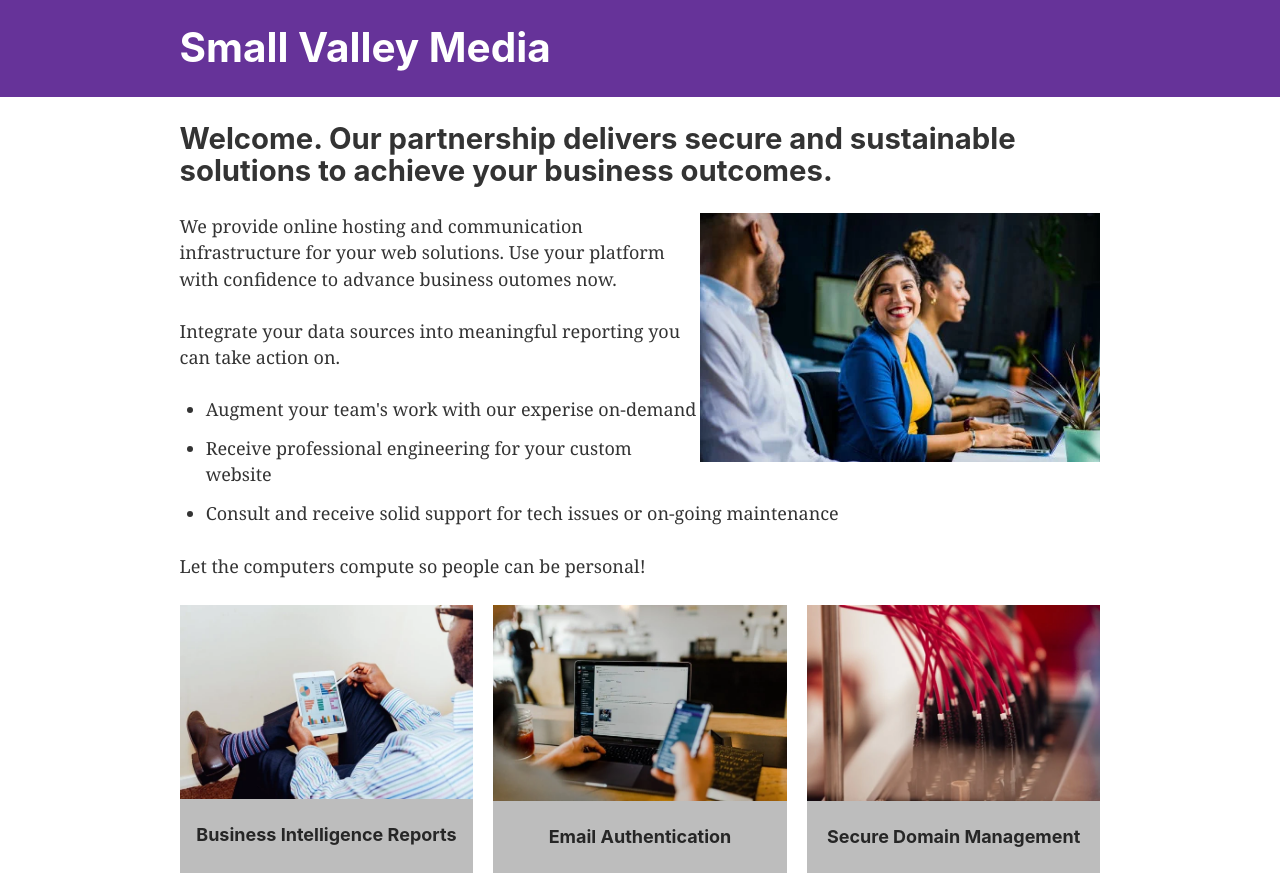
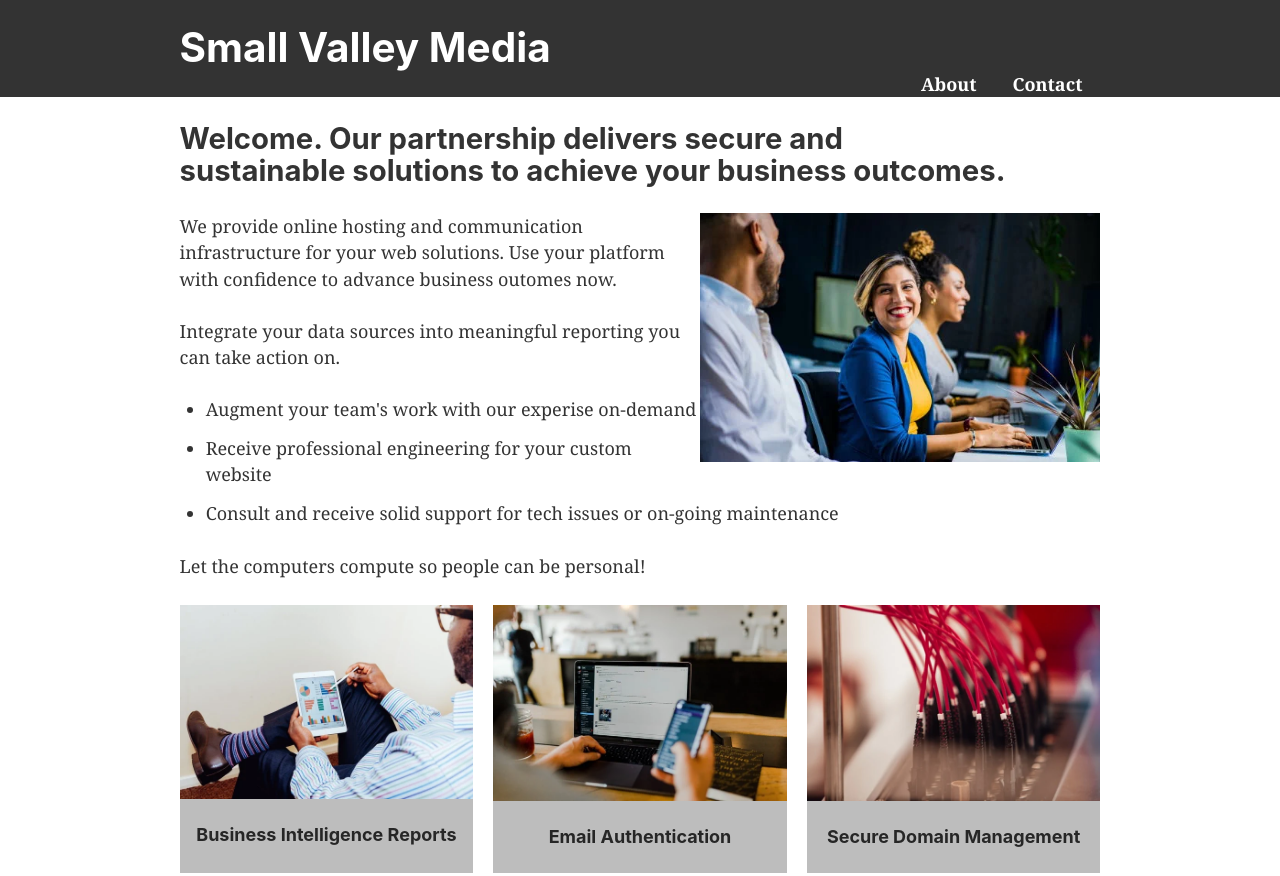
Before and after one commit to kahu5/gatsbyjs, a Gatsby site: page / in a window 1280 px wide. Shown: the top 876 px of the page. Built offline with nearby package versions, Linux system fonts and the light colour scheme; Gatsby itself is replaced by a stand-in of ours.

Commit message:
Update header.js

```diff
--- a/src/components/header.js
+++ b/src/components/header.js
@@ -5,7 +5,7 @@ import { Link } from "gatsby"
 const Header = ({ siteTitle }) => (
   <header
     style={{
-      background: `rebeccapurple`,
+      background: `#333`,
       marginBottom: `1.45rem`,
     }}
   >
@@ -27,7 +27,40 @@ const Header = ({ siteTitle }) => (
           {siteTitle}
         </Link>
       </h1>
+     <div>
+              <nav style={{ float: "right", marginTop: `-18px` }}>
+                <ul style={{ display: "flex", flex: 1 }}>
+
+                    <li
+
+                      style={{
+                        listStyleType: `none`,
+                        padding: `1rem`,
+                      }}
+                    >
+                      <Link style={{ color: `white`,textDecoration: 'none',fontWeight: '600' }} to="/about">
+                        About
+                      </Link>
+                    </li>
+
+                    <li
+
+                      style={{
+                        listStyleType: `none`,
+                        padding: `1rem`,
+                      }}
+                    >
+                      <Link style={{ color: `white`,textDecoration: 'none',fontWeight: '600' }} to="/contact">
+                        Contact
+                      </Link>
+                    </li>
+
+                </ul>
+              </nav>
+            </div>
+
     </div>
+
   </header>
 )
 
```
